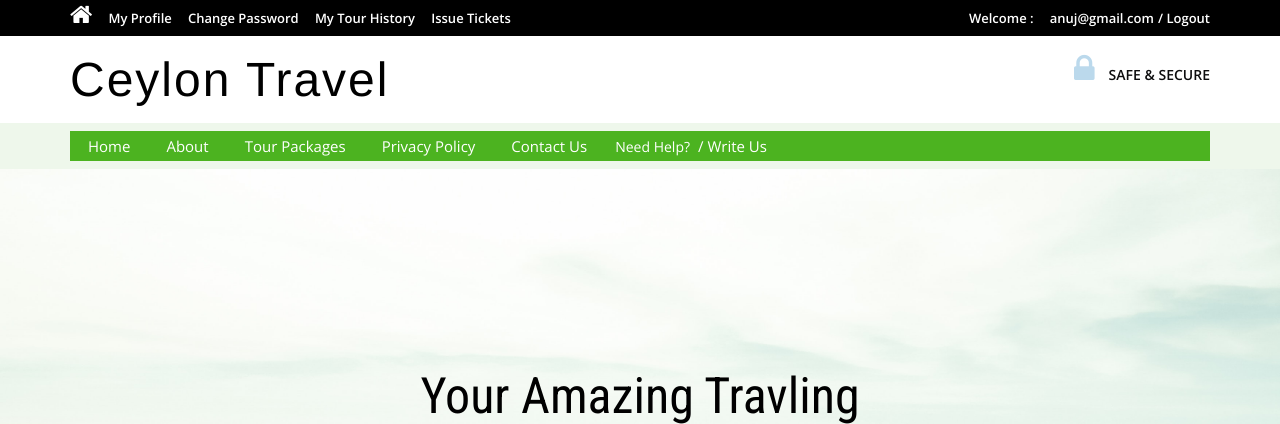
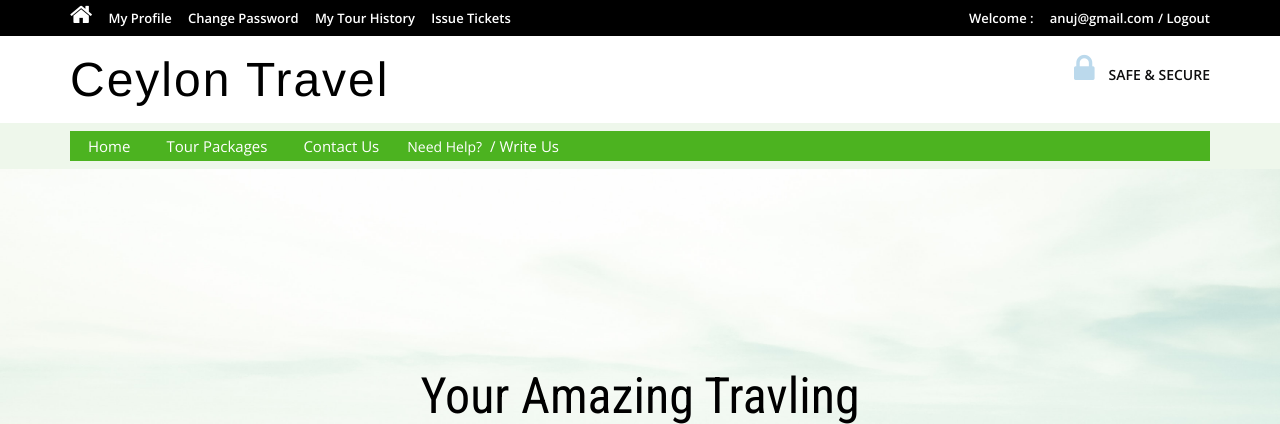
Before and after one commit to Heshan19/elit2, a PHP site: page /index.php in a window 1280 px wide. Shown: the top 424 px of the page. Run offline with PHP 8.4, Linux system fonts and the light colour scheme; a user stored in the database is signed in; data comes from the database, SQL or seed files in the repository.

Commit message:
Update header.php

```diff
--- a/includes/header.php
+++ b/includes/header.php
@@ -68,9 +68,9 @@
 					<nav class="cl-effect-1">
 						<ul class="nav navbar-nav">
 							<li><a href="index.php">Home</a></li>
-							<li><a href="page.php?type=aboutus">About</a></li>
+
 								<li><a href="package-list.php">Tour Packages</a></li>
-								<li><a href="page.php?type=privacy">Privacy Policy</a></li>
+
 
 								<li><a href="page.php?type=contact">Contact Us</a></li>
 								<?php if($_SESSION['login'])
```
